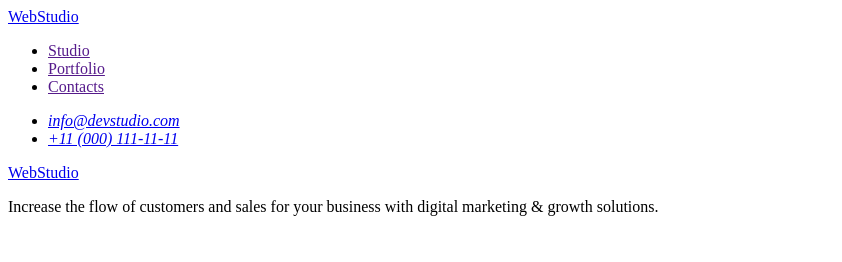
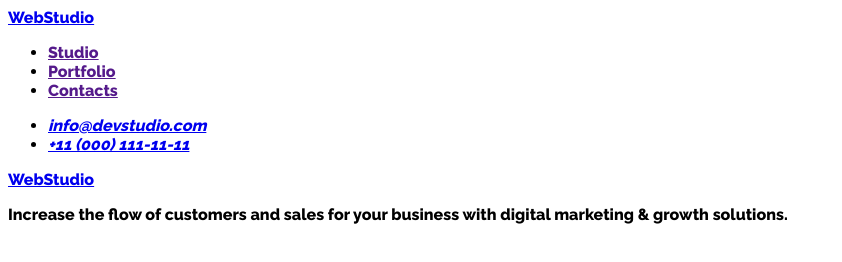
Before and after one commit to Vadim0307/goit-markup-hw-02, a plain HTML site: page portfolio.html in a window 1280 px wide. Shown: the whole page, without its empty margins (0-842 px from the left). Drawn offline with Linux system fonts and the light colour scheme.

Commit message:
add 27.05.2023 18:48

```diff
--- /dev/null
+++ b/css/styles.css
@@ -0,0 +1,4 @@
+body {
+    font-family: 'Roboto', sans-serif;
+    font-family: 'Raleway', sans-serif;
+}
--- a/portfolio.html
+++ b/portfolio.html
@@ -4,7 +4,21 @@
     <meta charset="UTF-8" />
     <meta http-equiv="X-UA-Compatible" content="IE=edge" />
     <meta name="viewport" content="width=device-width, initial-scale=1.0" />
+
+    <link rel="preconnect" href="https://fonts.googleapis.com">
+    <link rel="preconnect" href="https://fonts.gstatic.com" crossorigin>
+    <link href="https://fonts.googleapis.com/css2?family=Roboto:wght@400;500;700&display=swap" rel="stylesheet">
+
+    <link rel="preconnect" href="https://fonts.googleapis.com">
+    <link rel="preconnect" href="https://fonts.gstatic.com" crossorigin>
+    <link href="https://fonts.googleapis.com/css2?family=Raleway:wght@800&family=Roboto:wght@400;500;700&display=swap" rel="stylesheet">
+
+
+
     <title>Document</title>
+    <link rel="stylesheet" href="./css/styles.css">
+
+
   </head>
 
   <body>
```
Also changed, not shown: index.html (+12 -0 lines).
